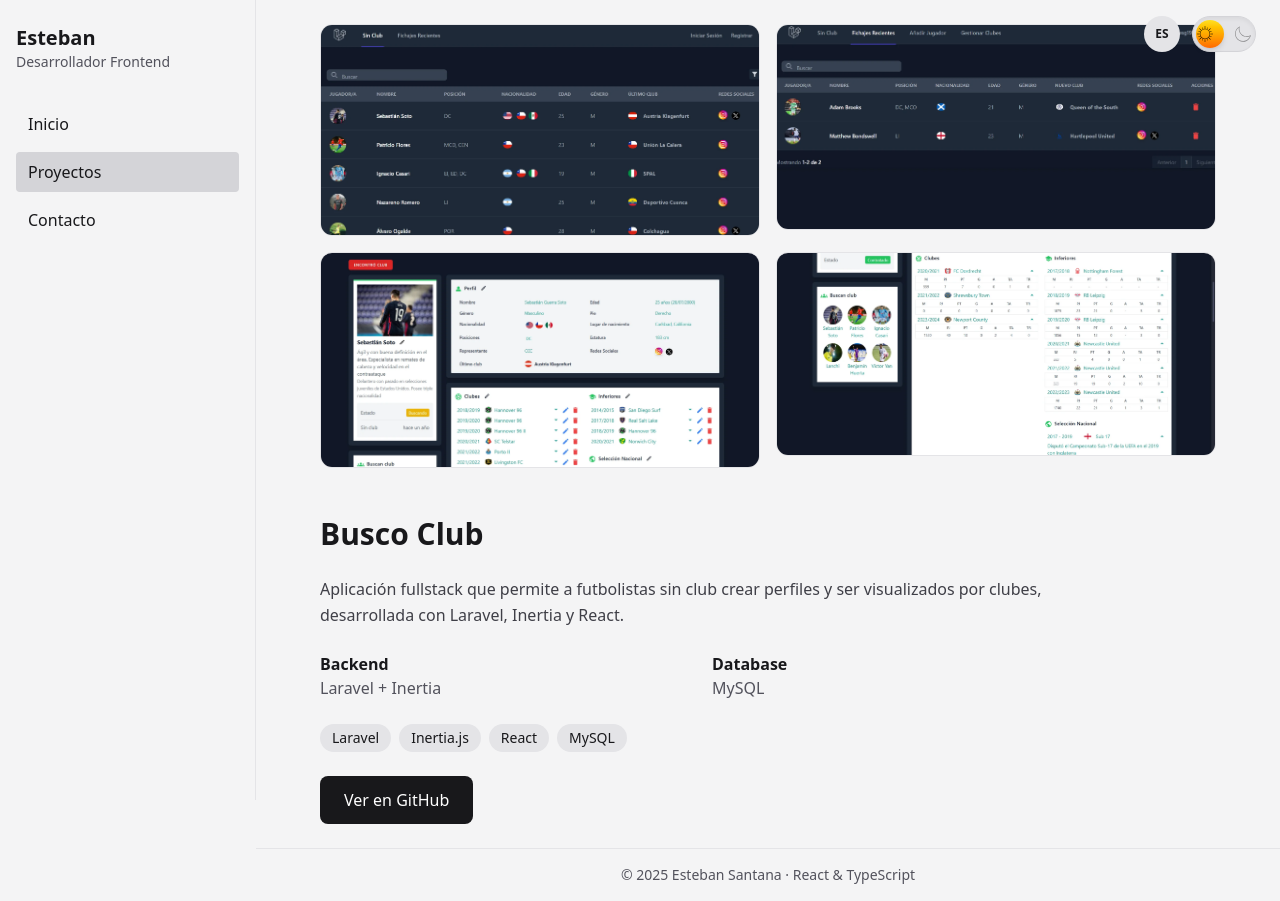
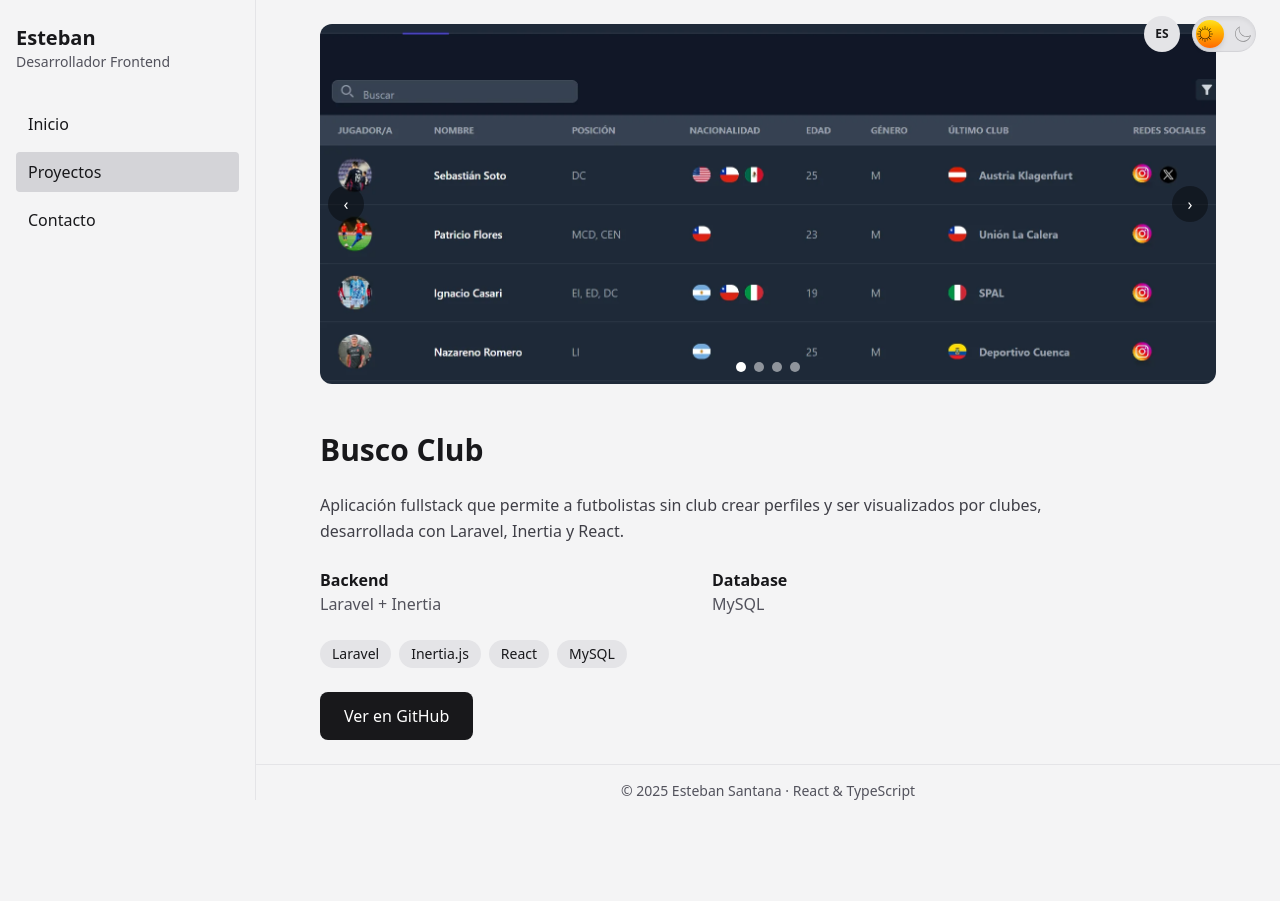
Before and after one commit to bsantanag95/proyecto_portafolio, a React (Vite) app: page /projects/busco-club in a window 1280 px wide. After the commit the page ends 817 px from the top, so only its background shows below. Built offline with nearby package versions, Linux system fonts and the light colour scheme.

Commit message:
feat(projects): add mobile-first carousel with swipe and keyboard support

```diff
--- /dev/null
+++ b/src/components/Projects/ProjectCarousel.tsx
@@ -0,0 +1,96 @@
+import { useState, useRef, useEffect, useCallback } from "react";
+import { motion, AnimatePresence, useReducedMotion } from "framer-motion";
+
+interface Props {
+  images: string[];
+}
+
+const ProjectCarousel = ({ images }: Props) => {
+  const [index, setIndex] = useState(0);
+  const shouldReduceMotion = useReducedMotion();
+  const containerRef = useRef<HTMLDivElement>(null);
+
+  const next = useCallback(() => {
+    setIndex((i) => (i + 1) % images.length);
+  }, [images.length]);
+
+  const prev = useCallback(() => {
+    setIndex((i) => (i - 1 + images.length) % images.length);
+  }, [images.length]);
+
+  useEffect(() => {
+    const handler = (e: KeyboardEvent) => {
+      if (e.key === "ArrowRight") next();
+      if (e.key === "ArrowLeft") prev();
+    };
+
+    const el = containerRef.current;
+    el?.addEventListener("keydown", handler);
+
+    return () => el?.removeEventListener("keydown", handler);
+  }, [next, prev]);
+
+  return (
+    <div
+      ref={containerRef}
+      className="relative w-full overflow-hidden rounded-xl"
+      tabIndex={0}
+      aria-label="Project images carousel"
+    >
+      <AnimatePresence initial={false}>
+        <motion.img
+          key={images[index]}
+          src={images[index]}
+          alt={`Project screenshot ${index + 1}`}
+          className="h-60 sm:h-90 w-full object-cover"
+          initial={{ x: 50, opacity: 0 }}
+          animate={{ x: 0, opacity: 1 }}
+          exit={{ x: -50, opacity: 0 }}
+          transition={{
+            duration: shouldReduceMotion ? 0 : 0.5,
+            ease: "easeInOut",
+          }}
+          drag="x"
+          dragConstraints={{ left: 0, right: 0 }}
+          onDragEnd={(_, info) => {
+            if (info.offset.x < -80) next();
+            if (info.offset.x > 80) prev();
+          }}
+        />
+      </AnimatePresence>
+      <div className="absolute bottom-3 left-1/2 -translate-x-1/2 flex gap-2">
+        {images.map((_, i) => (
+          <button
+            key={i}
+            onClick={() => setIndex(i)}
+            aria-label={`Go to image ${i + 1}`}
+            className={`
+        h-2.5 w-2.5 rounded-full
+        transition
+        ${i === index ? "bg-white" : "bg-white/50 hover:bg-white/80"}
+      `}
+          />
+        ))}
+      </div>
+      <button
+        onClick={prev}
+        className="hidden sm:flex absolute left-2 top-1/2 -translate-y-1/2
+    h-9 w-9 items-center justify-center rounded-full
+    bg-black/40 text-white hover:bg-black/60"
+      >
+        ‹
+      </button>
+
+      <button
+        onClick={next}
+        className="hidden sm:flex absolute right-2 top-1/2 -translate-y-1/2
+    h-9 w-9 items-center justify-center rounded-full
+    bg-black/40 text-white hover:bg-black/60"
+      >
+        ›
+      </button>
+    </div>
+  );
+};
+
+export default ProjectCarousel;
--- a/src/components/Projects/index.ts
+++ b/src/components/Projects/index.ts
@@ -1,3 +1,4 @@
 export { default as ProjectCard } from "./ProjectCard";
 export { default as ProjectGallery } from "./ProjectGallery";
 export { default as ProjectInfo } from "./ProjectInfo";
+export { default as ProjectCarousel } from "./ProjectCarousel";
--- a/src/pages/Projects/ProjectDetail.tsx
+++ b/src/pages/Projects/ProjectDetail.tsx
@@ -2,7 +2,7 @@ import { motion, useReducedMotion } from "framer-motion";
 import { useParams, Navigate } from "react-router-dom";
 import { projects } from "../../data/projects";
 import { useLanguage } from "../../hooks/useLanguage";
-import { ProjectGallery, ProjectInfo } from "../../components/Projects";
+import { ProjectCarousel, ProjectInfo } from "../../components/Projects";
 
 const ProjectDetail = () => {
   const { slug } = useParams<{ slug: string }>();
@@ -29,7 +29,7 @@ const ProjectDetail = () => {
     space-y-12
   "
     >
-      <ProjectGallery images={project.images} />
+      <ProjectCarousel images={project.images} />
       <ProjectInfo project={project} language={language} />
     </motion.section>
   );
```
